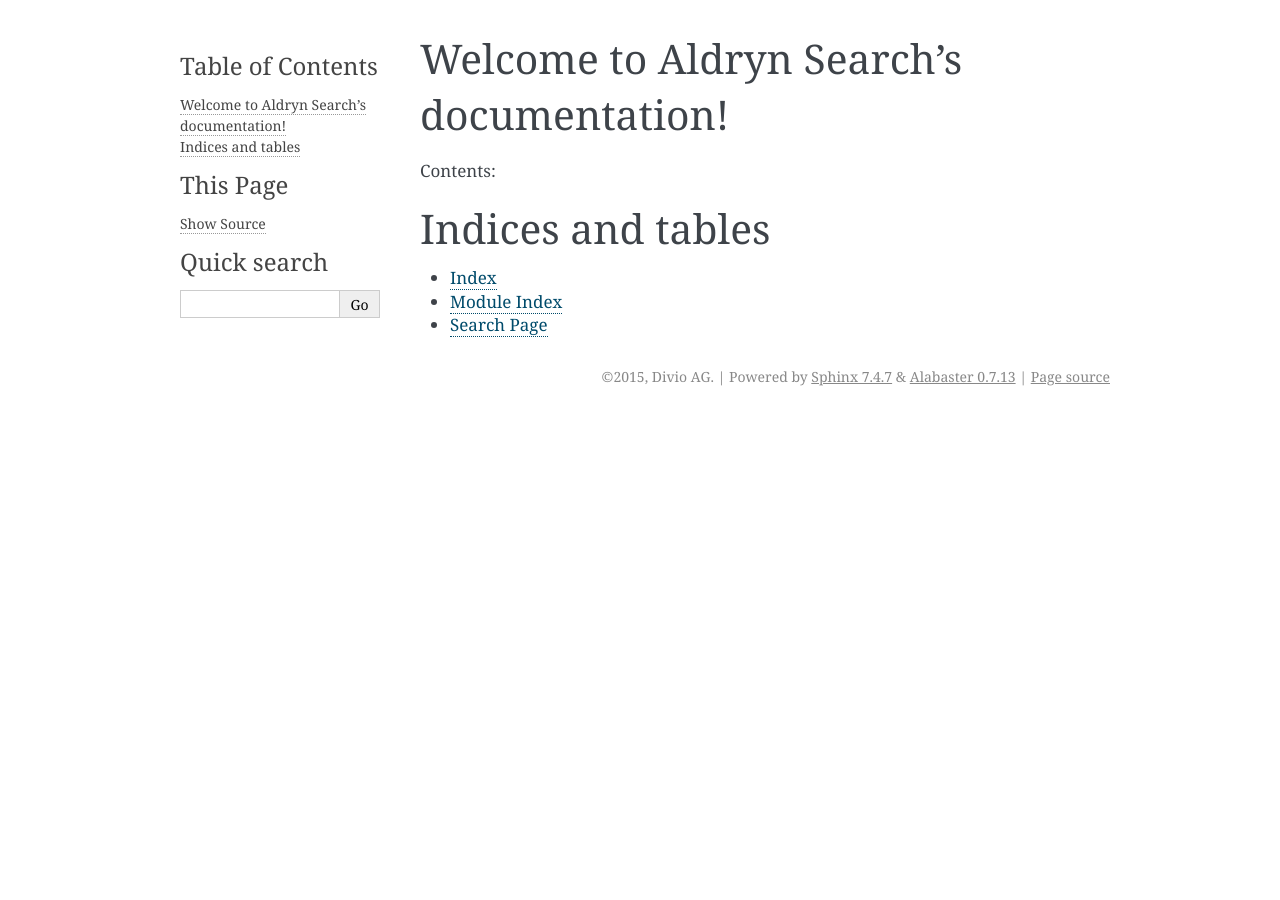
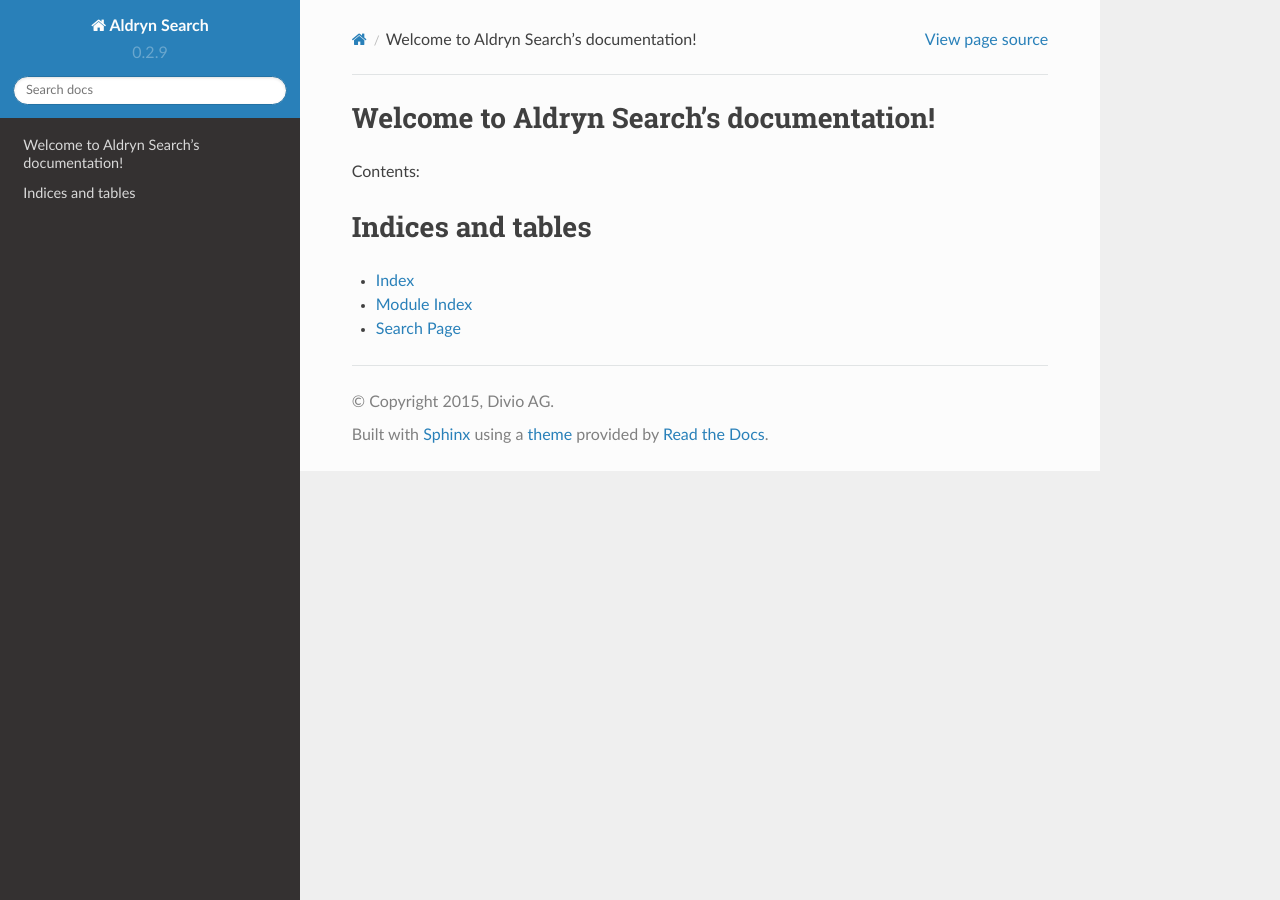
Before and after one commit to divio/aldryn-search, a Sphinx documentation site: the page built from docs/index.rst, in a window 1280 px wide. Built offline with Sphinx 7.4.7 and the Read the Docs theme 2.0.0, drawn with Linux system fonts in a browser that asks for light colours.

Commit message:
setup documentation conf

```diff
--- a/docs/conf.py
+++ b/docs/conf.py
@@ -16,10 +16,15 @@
 import os
 import shlex
 
+import aldryn_search
+
 # If extensions (or modules to document with autodoc) are in another directory,
 # add these directories to sys.path here. If the directory is relative to the
 # documentation root, use os.path.abspath to make it absolute, like shown here.
 #sys.path.insert(0, os.path.abspath('.'))
+
+# on_rtd is whether we are on readthedocs.org
+on_rtd = os.environ.get('READTHEDOCS', None) == 'True'
 
 # -- General configuration ------------------------------------------------
 
@@ -53,11 +58,9 @@
 # The version info for the project you're documenting, acts as replacement for
 # |version| and |release|, also used in various other places throughout the
 # built documents.
-#
-# The short X.Y version.
-version = '0.2.9'
+version = aldryn_search.__version__
 # The full version, including alpha/beta/rc tags.
-release = '0.2.9'
+release = aldryn_search.__version__
 
 # The language for content autogenerated by Sphinx. Refer to documentation
 # for a list of supported languages.
@@ -108,7 +111,13 @@
 
 # The theme to use for HTML and HTML Help pages.  See the documentation for
 # a list of builtin themes.
-html_theme = 'alabaster'
+if not on_rtd:  # only import and set the theme if we're building docs locally
+    try:
+        import sphinx_rtd_theme
+        html_theme = 'sphinx_rtd_theme'
+        html_theme_path = [sphinx_rtd_theme.get_html_theme_path()]
+    except:
+        html_theme = 'default'
 
 # Theme options are theme-specific and customize the look and feel of a theme
 # further.  For a list of options available for each theme, see the
```
Also changed, not shown: docs/requirements.txt (added, +7 -0 lines).
